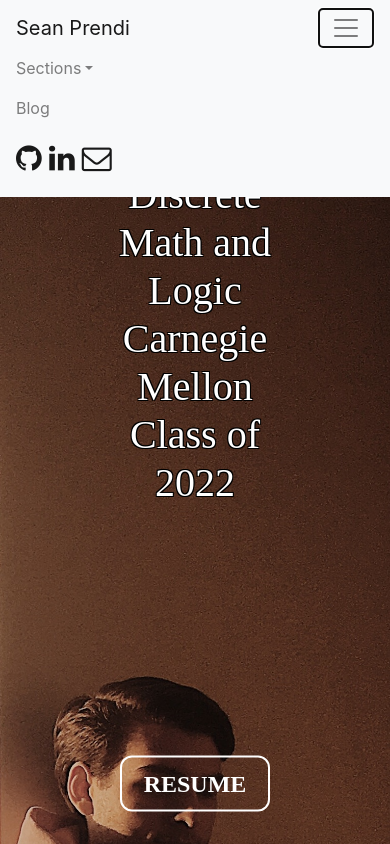
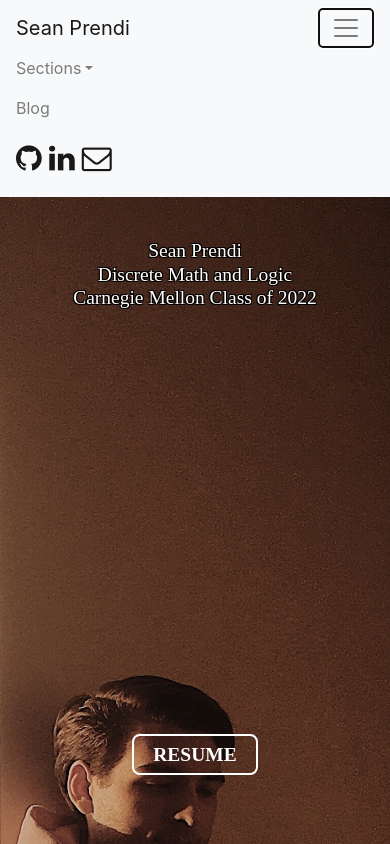
Before and after one commit to SeanPrendi/personal-website, a React (Create React App) app: page /#/ in a window 390 px wide. Both pictures are taken after a click on the button 346 px from the left and 28 px from the top of the page. Shown: the top 844 px of the page. Built offline with nearby package versions, Linux system fonts and the light colour scheme.

Commit message:
Made every section of main page responsive.

```diff
--- a/src/App.css
+++ b/src/App.css
@@ -19,13 +19,11 @@
 
 .ghost-button {
   display: inline-block;
-  width: 150px;
-  padding: 8px;
+  padding: 1vmin;
   color: #fff;
   border: 2px solid #fff;
-  border-radius: 12px;
+  border-radius: 2vmin;
   text-align: center;
-  font-size: 24px;
   outline: none;
   text-decoration: none;
   font-family: Montserrat;
@@ -49,21 +47,16 @@
 }
 
 .titleText {
-  position: absolute;
-  top: 15%;
-  left: 50%;
-  transform: translate(-50%, -50%);
   color: white;
   text-shadow: -1px -1px 0 #000, 1px -1px 0 #000, -1px 1px 0 #000,
     1px 1px 0 #000;
   font-family: Montserrat;
+  padding-top: 5vh;
+
 }
 
 .buttonContainer {
-  position: absolute;
-  bottom: 15%;
-  left: 50%;
-  transform: translate(-50%, -50%);
+  padding-top: 50vh;
 }
 
 .secondParallax {
@@ -160,6 +153,20 @@
   padding-left: 2vw;
 }
 
+.leftMobileProjectContainer {
+  display: flex;
+  width: 85vw;
+  flex-direction: column;
+  padding-bottom: 5vh;
+}
+
+.rightMobileProjectContainer {
+  display: flex;
+  width: 85vw;
+  flex-direction: column-reverse;
+  padding-bottom: 5vh;
+}
+
 .logoWrapper {
   width: 45%;
   height: 45%;
@@ -200,6 +207,7 @@
 
 .projectTitleText {
   font-weight: 600;
+  text-decoration: underline;
   font-size: 26px;
   margin: 0px;
 }
@@ -225,3 +233,8 @@
   font-size: 20px;
   justify-content: center;
 }
+
+.blogSectionText {
+  font-size: 3vh;
+  font-weight: 300;
+}
--- a/src/components/topbar.js
+++ b/src/components/topbar.js
@@ -27,7 +27,7 @@
       light
       expand="md"
       sticky="top"
-      style={{ width: "100vw" }}
+      style={{ maxWidth: "100vw" }}
     >
       <NavbarBrand>Sean Prendi</NavbarBrand>
       <NavbarToggler onClick={toggle} />
@@ -58,12 +58,12 @@
             </Link>
           </NavItem>
         </Nav>
-        <NavbarText style={{ fontSize: "30px" }}>
+        <NavbarText style={{ fontSize: "30px", paddingRight: "2%" }}>
           <a className="s_label" href="https://github.com/SeanPrendi">
             <span className="fa fa-github"></span>
           </a>
         </NavbarText>
-        <NavbarText style={{ fontSize: "30px", paddingLeft: "2%" }}>
+        <NavbarText style={{ fontSize: "30px", paddingRight: "2%" }}>
           <a
             className="s_label"
             href="https://www.linkedin.com/in/sean-prendi-904943162/"
@@ -71,7 +71,7 @@
             <span className="fa fa-linkedin"></span>
           </a>
         </NavbarText>
-        <NavbarText style={{ fontSize: "30px", paddingLeft: "2%" }}>
+        <NavbarText style={{ fontSize: "30px" }}>
           <a className="s_label" href="mailto:sprendi@andrew.cmu.edu">
             <span className="fa fa-envelope-o"></span>
           </a>
--- /dev/null
+++ b/src/hooks/useWindowDimensions.js
@@ -0,0 +1,26 @@
+import { useState, useEffect } from 'react';
+
+function getWindowDimensions() {
+    const { innerWidth: width, innerHeight: height } = window;
+    return {
+        width,
+        height,
+    };
+}
+
+export default function useWindowDimensions() {
+    const [windowDimensions, setWindowDimensions] = useState(
+        getWindowDimensions()
+    );
+
+    useEffect(() => {
+        function handleResize() {
+            setWindowDimensions(getWindowDimensions());
+        }
+
+        window.addEventListener('resize', handleResize);
+        return () => window.removeEventListener('resize', handleResize);
+    }, []);
+
+    return windowDimensions;
+}
--- a/src/pages/mainpage.js
+++ b/src/pages/mainpage.js
@@ -10,23 +10,37 @@
 import Calorimager from "../assets/Apple.png";
 import Resume from "../data/resume.pdf";
 import { Link } from "react-router-dom";
+import useWindowDimensions from "../hooks/useWindowDimensions";
 import "../App.css";
 
 function MainPage() {
+  const { height, width } = useWindowDimensions();
+  const desktop = height * 0.7 <= width; // Good proxy for being on a desktop
   return (
     <div className="App">
       {/* eslint-disable-next-line  */}
       <a id="">
         <Parallax bgImage={BGphoto} strength={600}>
           <div className="firstParallax">
-            <div style={{ height: 500 }}>
-              <h1 className="titleText">
+            <div>
+              <h1
+                className="titleText"
+                style={{ fontSize: desktop ? "" : "5vmin" }}
+              >
                 Sean Prendi <br />
                 Discrete Math and Logic <br /> Carnegie Mellon Class of 2022
               </h1>
               <div className="buttonContainer">
                 <a href={Resume}>
-                  <div class="ghost-button">Resume</div>
+                  <div
+                    class="ghost-button"
+                    style={{
+                      width: desktop ? "20vmin" : "15vmax",
+                      fontSize: desktop ? "3vmin" : "5vmin"
+                    }}
+                  >
+                    Resume
+                  </div>
                 </a>
               </div>
             </div>
@@ -37,13 +51,41 @@
       <a id="About">
         <Parallax strength={0}>
           <div className="secondParallax">
-            <div className="aboutMeContainer">
-              <div className="headshotContainer">
-                <img src={Headshot} className="headshot" alt="headshot" />
+            <div
+              className="aboutMeContainer"
+              style={{
+                flexDirection: desktop ? "" : "column",
+                paddingLeft: desktop ? "" : "2vh",
+                paddingRight: desktop ? "" : "2vh",
+                paddingBottom: desktop ? "" : "2vh"
+              }}
+            >
+              <div
+                className="headshotContainer"
+                style={{ paddingTop: desktop ? "" : "3vh" }}
+              >
+                <img
+                  src={Headshot}
+                  className="headshot"
+                  alt="headshot"
+                  style={{
+                    width: desktop ? "" : "30vh",
+                    height: desktop ? "" : "30vh"
+                  }}
+                />
               </div>
-              <div className="aboutMeContent">
+              <div
+                className="aboutMeContent"
+                style={{
+                  textAlign: desktop ? "" : "center",
+                  paddingRight: desktop ? "" : "0"
+                }}
+              >
                 <h1 className="aboutMeText">About Me</h1>
-                <h2 className="aboutMeBody">
+                <h2
+                  className="aboutMeBody"
+                  style={{ fontSize: desktop ? "" : "20px" }}
+                >
                   Hi there! My name is Sean Prendi.
                   <br />
                   <br />
@@ -81,10 +123,17 @@
             <div className="projectsContainer">
               <h1 className="projectsHeaderText">Projects</h1>
               {/* Moments */}
-              <div className="leftProjectContainer">
+              <div
+                className={
+                  desktop
+                    ? "leftProjectContainer"
+                    : "leftMobileProjectContainer"
+                }
+              >
                 <a
                   href="https://github.com/jchengjr77/moments-app"
                   className="logoWrapper"
+                  style={{ alignSelf: desktop ? "" : "center" }}
                 >
                   <img
                     src={MomentsLogo}
@@ -104,7 +153,13 @@
                 </div>
               </div>
               {/* Next Up */}
-              <div className="rightProjectContainer">
+              <div
+                className={
+                  desktop
+                    ? "rightProjectContainer"
+                    : "rightMobileProjectContainer"
+                }
+              >
                 <div className="rightProjectDescCont">
                   <h1 className="projectTitleText">Next-Up</h1>
                   <h2 className="projectBodyText">
@@ -132,6 +187,7 @@
                 <a
                   href="https://github.com/diegofinni/NextUp"
                   className="logoWrapper"
+                  style={{ alignSelf: desktop ? "" : "center" }}
                 >
                   <img
                     src={NextUpLogo}
@@ -141,10 +197,17 @@
                 </a>
               </div>
               {/* Calorimager */}
-              <div className="leftProjectContainer">
+              <div
+                className={
+                  desktop
+                    ? "leftProjectContainer"
+                    : "leftMobileProjectContainer"
+                }
+              >
                 <a
                   href="https://github.com/SeanPrendi/Calorimager"
                   className="logoWrapper"
+                  style={{ alignSelf: desktop ? "" : "center" }}
                 >
                   <img
                     src={Calorimager}
@@ -175,36 +238,55 @@
       {/* eslint-disable-next-line  */}
       <a id="BlogPosts">
         <Parallax strength={200}>
-          <div className="parallaxSix">
-            <div className="blogPostsContainer">
-              <div style={{ width: "60%" }}>
+          <div
+            className="parallaxSix"
+            style={{ maxHeight: desktop ? "" : "1000vh" }}
+          >
+            <div
+              className="blogPostsContainer"
+              style={{ paddingBottom: desktop ? "" : "3vh" }}
+            >
+              <div style={{ width: desktop ? "60vw" : "85vw" }}>
                 <h1 className="projectsHeaderText">Blog Posts</h1>
                 <div className="projectsHeaderText" />
-                <h2 className="aboutMeBody">
-                  I've decided to start a blog! I'll be writing about all kinds
-                  of technical problems and ideas that spark my interest. It
-                  will mostly be about math, computer science, and programming
-                  concepts that I have a lot to say about and want to share. I'm
-                  hoping to write extended series exploring some topics I know
-                  about, and hopefully learning even more about them in the
-                  process. Very broadly, some of these topics include branches
-                  of math like set theory and order theory, and some branches of
-                  computer science such as garbage collection and concurrency.
+                <div>
+                  <h2
+                    className="blogSectionText"
+                    style={{ fontSize: desktop ? "" : "5vmin" }}
+                  >
+                    I've decided to start a blog! I'll be writing about all
+                    kinds of technical problems and ideas that spark my
+                    interest. It will mostly be about math, computer science,
+                    and programming concepts that I have a lot to say about and
+                    want to share. I'm hoping to write extended series exploring
+                    some topics I know about, and hopefully learning even more
+                    about them in the process. Very broadly, some of these
+                    topics include branches of math like set theory and order
+                    theory, and some branches of computer science such as
+                    garbage collection and concurrency.
                   </h2>
-                <h2 className="aboutMeBody">
+                  <h2
+                    className="blogSectionText"
+                    style={{ fontSize: desktop ? "" : "5vmin" }}
+                  >
                     Additionally, this semester I will be TAing 21-127, Concepts
                     of Mathematics. As such, I will be posting a series of blog
-                  posts exploring the topics covered in the course week to week.
-                  These will not cover topics as in-depth as lectures or
+                    posts exploring the topics covered in the course week to
+                    week. These will not cover topics as in-depth as lectures or
                     recitations, but I hope that they will be useful to my
-                  students for understanding topics more intuitively, as well as
-                  getting some sense for how I think about these ideas.
+                    students for understanding topics more intuitively, as well
+                    as getting some sense for how I think about these ideas.
                   </h2>
-                <h2 className="aboutMeBody">
-                  For the time being, you can click <Link to="/blog">here</Link>{" "}
-                  or on the button in the top bar to navigate to my blog, and
-                  explore the different things I've posted so far!
+                  <h2
+                    className="blogSectionText"
+                    style={{ fontSize: desktop ? "" : "5vmin" }}
+                  >
+                    For the time being, you can click{" "}
+                    <Link to="/blog">here</Link> or on the button in the top bar
+                    to navigate to my blog, and explore the different things
+                    I've posted so far!
                   </h2>
+                </div>
               </div>
             </div>
           </div>
```
Lines whose indentation alone changed are shown as unchanged.
